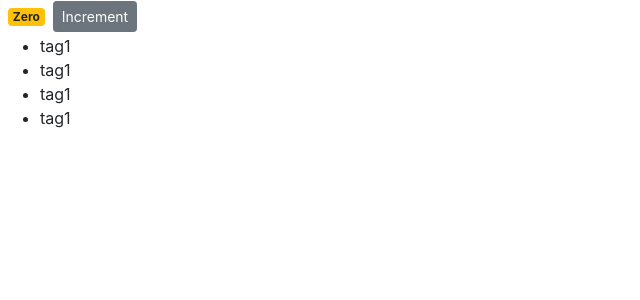
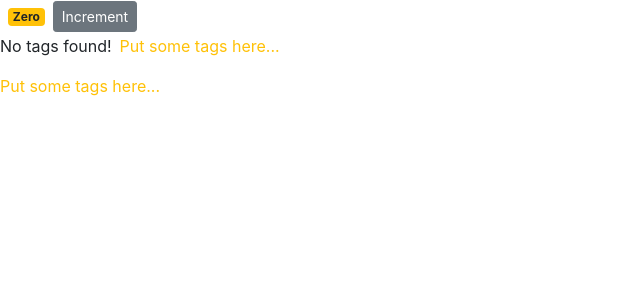
Before and after one commit to ferdous-al-quraeshi/react-crash-course-with-examples, a React (Create React App) app: page / in a window 1280 px wide. Shown: the top 300 px of the page, without its empty margins (0-640 px from the left). Built offline with nearby package versions, Linux system fonts and the light colour scheme.

Commit message:
conditional rendering

```diff
--- a/src/components/counterComponet.jsx
+++ b/src/components/counterComponet.jsx
@@ -5,22 +5,22 @@ class Counter extends Component {
   state = {
     count: 0,
     tags: [
-      {
-        id: 1,
-        el: "tag1"
-      },
-      {
-        id: 2,
-        el: "tag1"
-      },
-      {
-        id: 3,
-        el: "tag1"
-      },
-      {
-        id: 4,
-        el: "tag1"
-      }
+      // {
+      //   id: 1,
+      //   el: "tag1"
+      // },
+      // {
+      //   id: 2,
+      //   el: "tag1"
+      // },
+      // {
+      //   id: 3,
+      //   el: "tag1"
+      // },
+      // {
+      //   id: 4,
+      //   el: "tag1"
+      // }
     ]
   };
 
@@ -29,12 +29,26 @@ class Counter extends Component {
       <React.Fragment>
         <span className={this.getBadgeClasses()}> {this.formatCount()}</span>
         <button className="btn btn-secondary btn-sm">Increment</button>
-        <ul>{this.state.tags.map(t => <li key={t.id}>{t.el}</li>)}</ul>
+        {this.renderTags()}
+        {/* following is a conditional expression within 'jsx'5 */}
+        {this.state.tags.length === 0 && (
+          <p className="text-warning">Put some tags here...</p>
+        )}
       </React.Fragment>
     );
   }
 
   // helper methods
+  renderTags() {
+    if (this.state.tags.length === 0)
+      return (
+        <p>
+          No tags found!
+          <span className="ml-2 text-warning">Put some tags here...</span>
+        </p>
+      );
+    return <ul>{this.state.tags.map(t => <li key={t.id}>{t.el}</li>)}</ul>;
+  }
   getBadgeClasses() {
     let classes = "badge m-2 badge-";
     classes += this.state.count === 0 ? "warning" : "primary";
```
